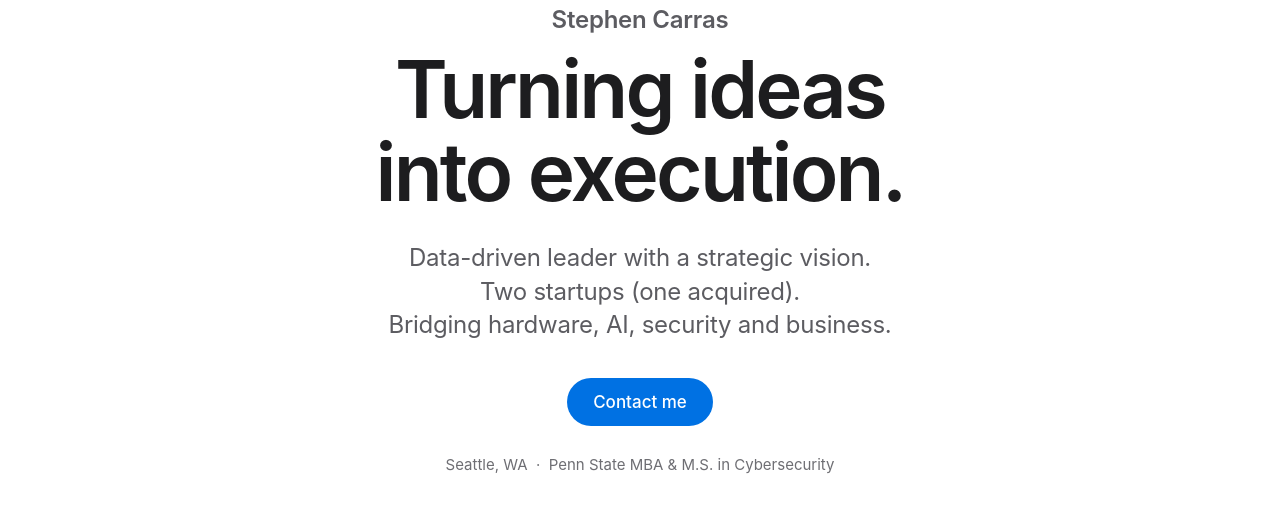
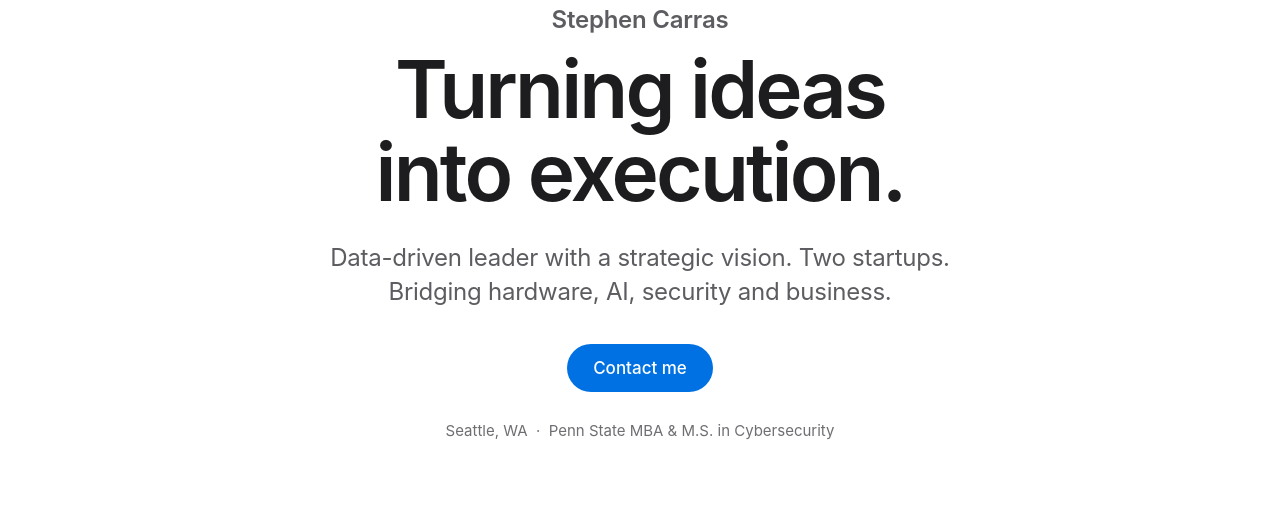
Before and after one commit to Stephen-Carras/Personal_Website, an Astro site: page / in a window 1280 px wide. Shown: the part 286-800 px from the top of the page. Built offline with nearby package versions, Linux system fonts and the light colour scheme; Astro itself is replaced by a stand-in of ours.

Commit message:
Remove '(one acquired)' from hero text (#13)
Co-authored-by: Claude Opus 5.5 <noreply@anthropic.com>

```diff
--- a/src/data/profile.yaml
+++ b/src/data/profile.yaml
@@ -32,7 +32,7 @@ stephen:
     headline: [Turning ideas, into execution.]
     sub:
       - Data-driven leader with a strategic vision.
-      - Two startups (one acquired).
+      - Two startups.
       - Bridging hardware, AI, security and business.
     button: Contact me
     location: Seattle, WA
--- a/src/layouts/Base.astro
+++ b/src/layouts/Base.astro
@@ -15,7 +15,7 @@ interface Props {
 
 const {
   title = 'Stephen Carras | Strategy & Operations Leader',
-  description = 'Stephen Carras: data-driven strategy and operations leader. Two startups (one acquired), bridging hardware, AI, security and business. Seattle, WA.',
+  description = 'Stephen Carras: data-driven strategy and operations leader. Two startups, bridging hardware, AI, security and business. Seattle, WA.',
   minimal = false,
   bodyClass,
 } = Astro.props;
@@ -72,7 +72,7 @@ const jsonLd = JSON.stringify({
           <meta property="og:title" content="Stephen Carras | Turning ideas into execution" />
           <meta
             property="og:description"
-            content="Strategy & operations leader. Two startups (one acquired). Hardware, AI, security and business."
+            content="Strategy & operations leader. Two startups. Hardware, AI, security and business."
           />
           <meta property="og:url" content={home} />
           <meta property="og:image" content={ogImage} />
```
Also changed, not shown: CLAUDE.md (+1 -1 lines), design/Main.dc.html (+2 -2 lines), site-assets/head-snippet.html (+2 -2 lines).
